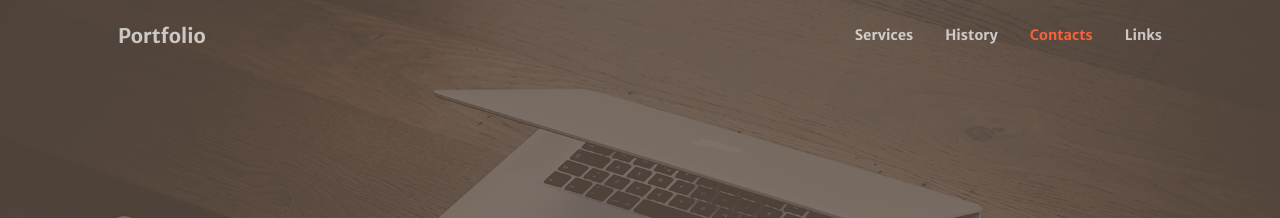
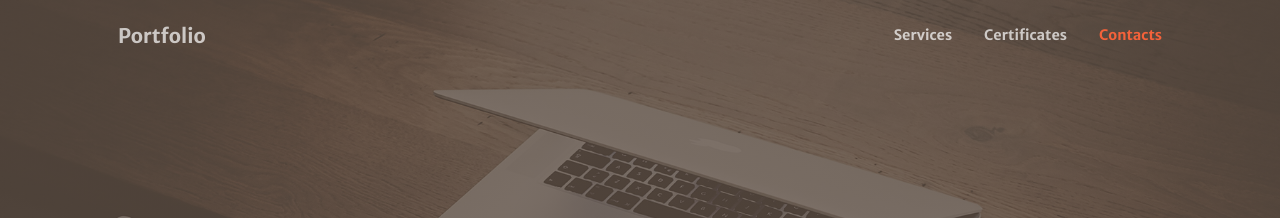
Before and after one commit to Edward-R-analytics/Portfolio, a Jekyll site: the page built from index.md, in a window 1280 px wide. Shown: the top 218 px of the page. Built offline with Jekyll 4.4.1, drawn with Linux system fonts in a browser that asks for light colours; comment, search, counter and statistics services are not loaded.

Commit message:
Update menus.yml

```diff
--- a/_data/menus.yml
+++ b/_data/menus.yml
@@ -5,9 +5,7 @@
 header:
 - title: Services
   url: /#services
-- title: History
-  url: /#timeline
+- title: Certificates
+  url: /#members
 - title: Contacts
   url: /#contacts
-- title: Links
-  url: /links
```
